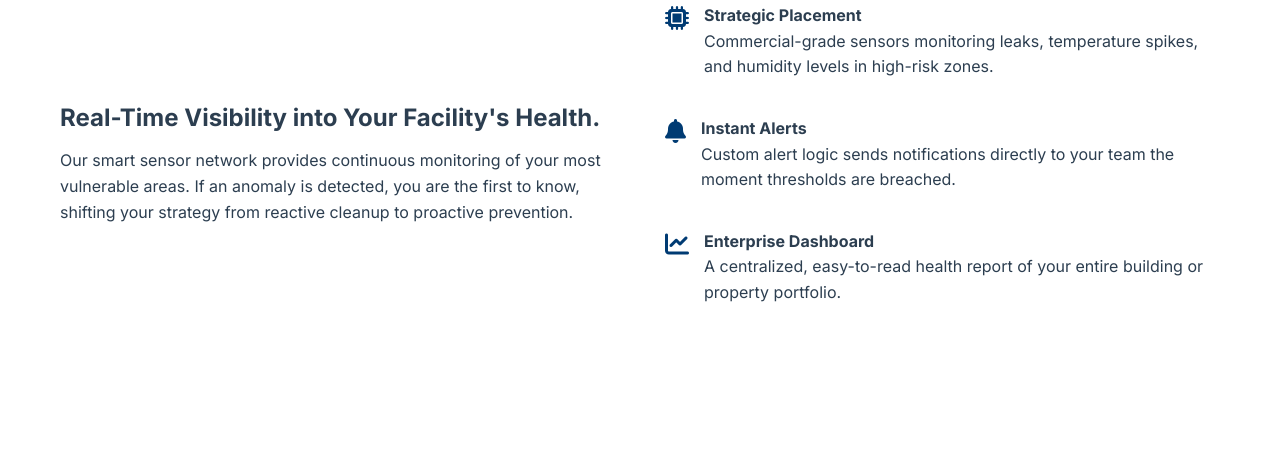
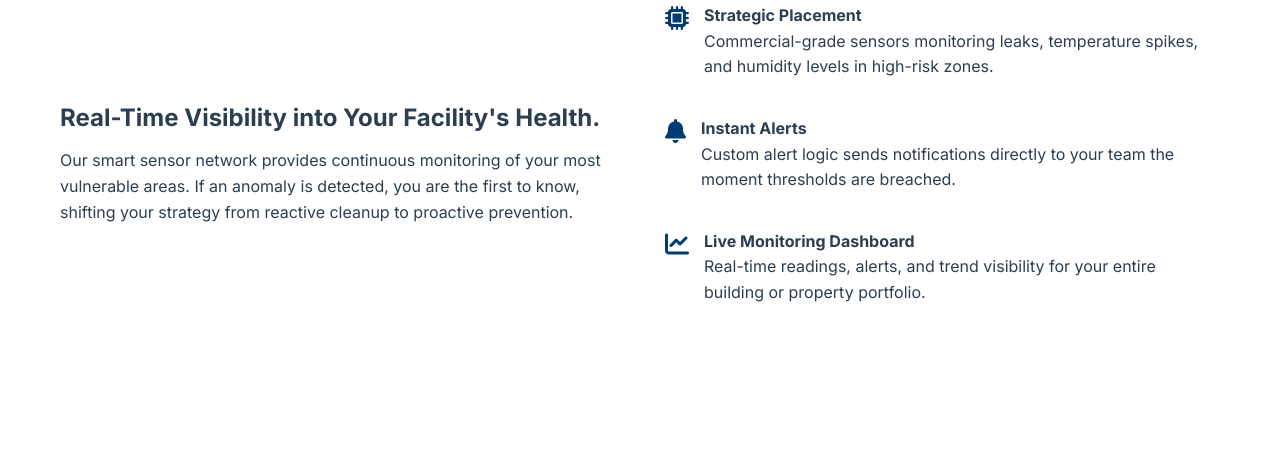
Before and after one commit to bhogan561/RMSPage, a website: page docs/index.html in a window 1280 px wide. Shown: the part 1243-1703 px from the top of the page. Drawn offline with Linux system fonts and the light colour scheme.

Commit message:
Update monitoring dashboard copy

```diff
--- a/docs/index.html
+++ b/docs/index.html
@@ -735,8 +735,8 @@
                     <li>
                         <i class="fa-solid fa-chart-line" aria-hidden="true"></i>
                         <div>
-                            <strong>Enterprise Dashboard</strong>
-                            <p>A centralized, easy-to-read health report of your entire building or property portfolio.</p>
+                            <strong>Live Monitoring Dashboard</strong>
+                            <p>Real-time readings, alerts, and trend visibility for your entire building or property portfolio.</p>
                         </div>
                     </li>
                 </ul>
```
